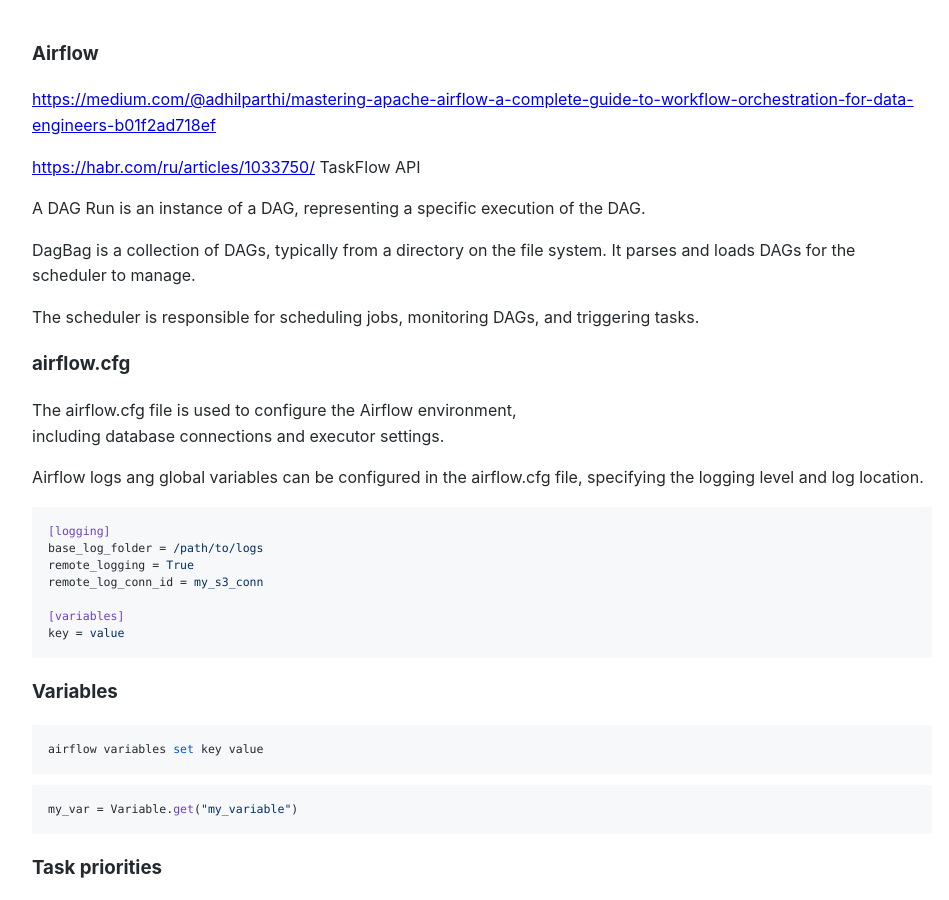
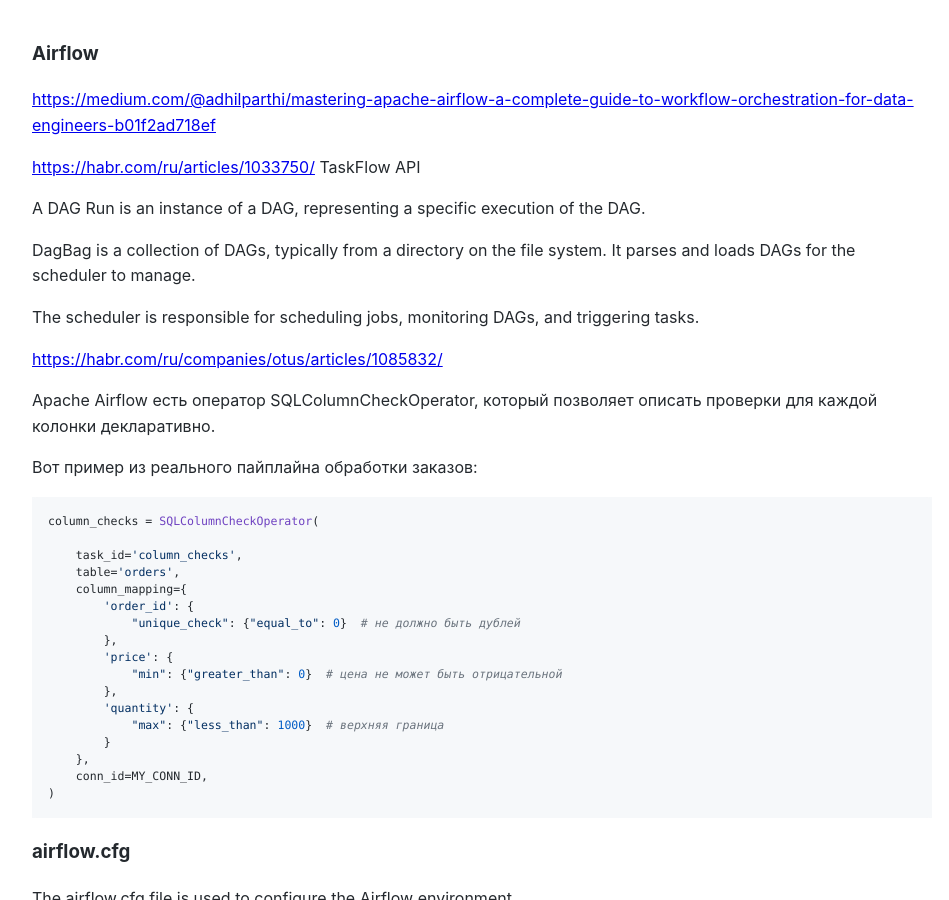
Before and after one commit to Michael-Lubinsky/michael-lubinsky.github.com, a Jekyll site: the page built from airflow/airflow.md, in a window 1280 px wide and 900 px high. Shown: the whole window, without its empty margins (158-1107 px from the left). Built offline with Jekyll 4.4.1, drawn with Linux system fonts in a browser that asks for light colours; our own code applies the rules of GitHub Pages for plain Markdown files.

Commit message:
Include SQLColumnCheckOperator example in documentation
Added example of SQLColumnCheckOperator for order processing pipeline.

````diff
--- a/airflow/airflow.md
+++ b/airflow/airflow.md
@@ -26,6 +26,32 @@
 
 The scheduler is responsible for scheduling jobs, monitoring DAGs, and triggering tasks.
 
+
+<https://habr.com/ru/companies/otus/articles/1085832/>
+
+
+Apache Airflow есть оператор SQLColumnCheckOperator, который позволяет описать проверки для каждой колонки декларативно.
+
+Вот пример из реального пайплайна обработки заказов:
+```python
+column_checks = SQLColumnCheckOperator(
+
+    task_id='column_checks',
+    table='orders',
+    column_mapping={
+        'order_id': {
+            "unique_check": {"equal_to": 0}  # не должно быть дублей
+        },
+        'price': {
+            "min": {"greater_than": 0}  # цена не может быть отрицательной
+        },
+        'quantity': {
+            "max": {"less_than": 1000}  # верхняя граница
+        }
+    },
+    conn_id=MY_CONN_ID,
+)
+```
 ### airflow.cfg
 The airflow.cfg file is used to configure the Airflow environment,
 including database connections and executor settings.
````
